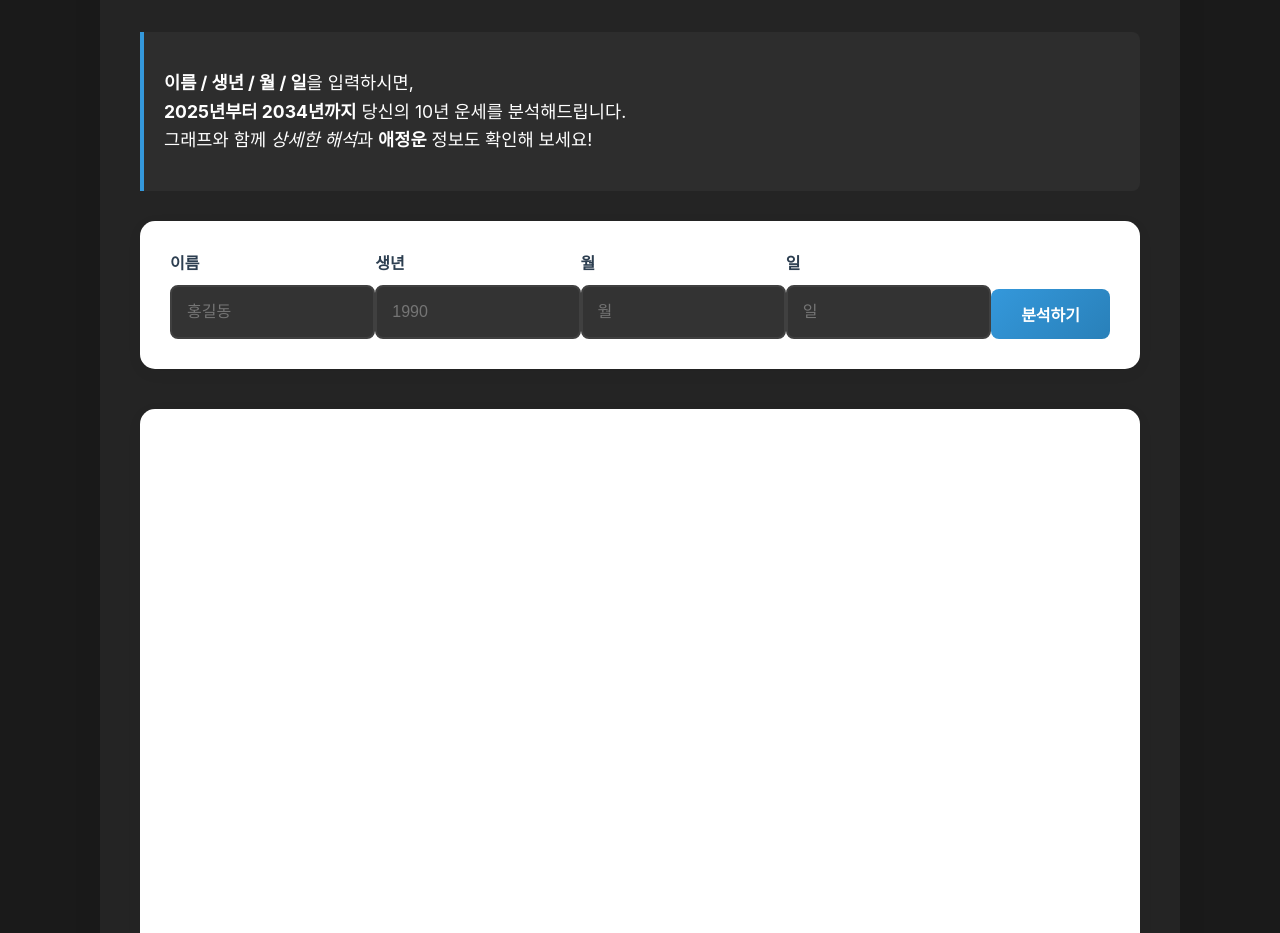
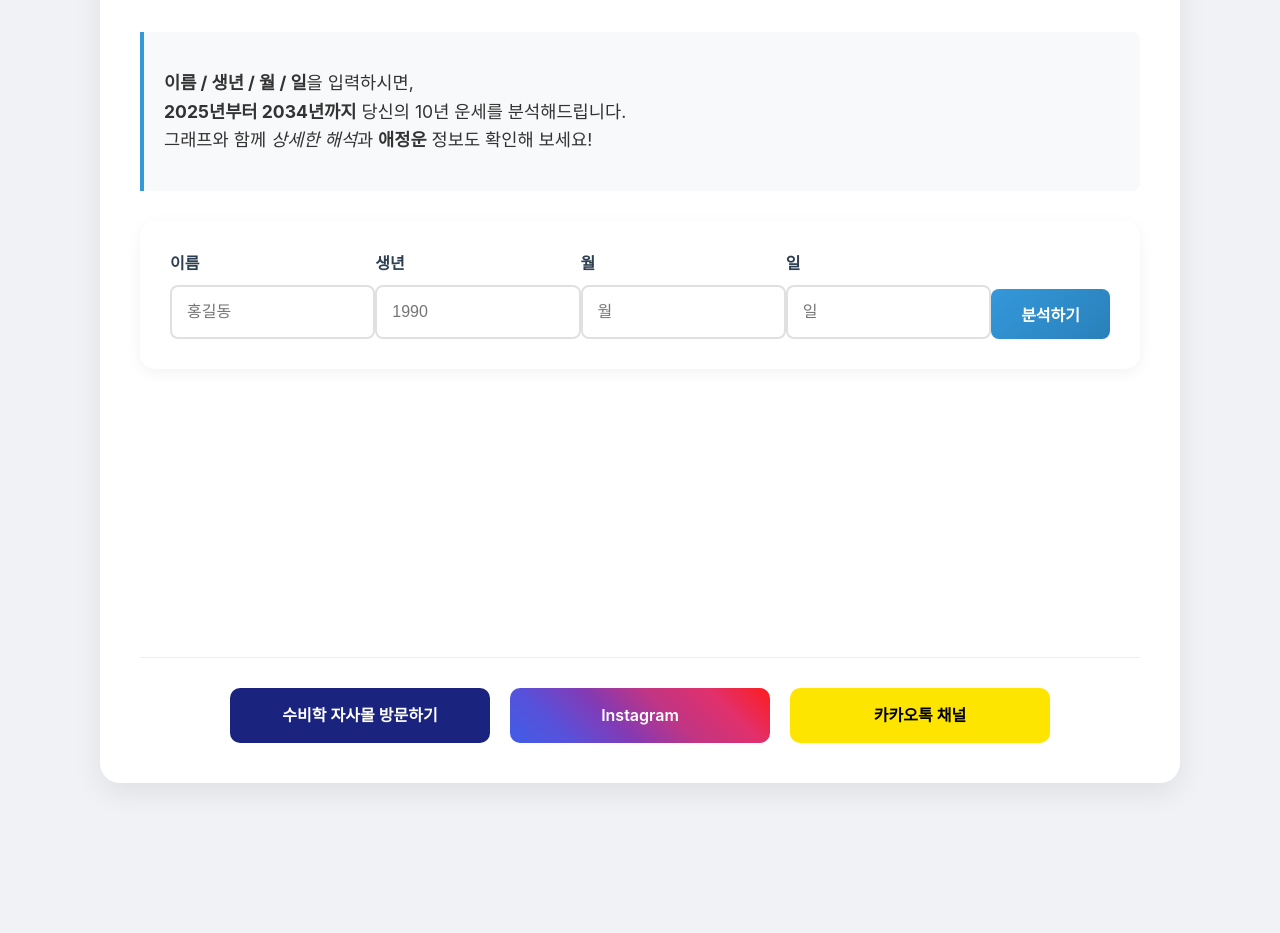
Before and after one commit to sure79/tenyears, a plain HTML site: page index.html in a window 1280 px wide. Shown: the part 167-1100 px from the top of the page. After the commit the page ends 978 px from the top, so only its background shows below. Drawn offline with nearby package versions, Linux system fonts and the dark colour scheme.

Commit message:
Update index.html

```diff
--- a/index.html
+++ b/index.html
@@ -161,25 +161,26 @@ button:hover {
         width: 100%;
     }
 }
-@media (prefers-color-scheme: dark) {
-    body {
-        background-color: #1a1a1a;
-        color: #fff;
-    }
-    .container {
-        background: #242424;
-    }
-    .description {
-        background: #2d2d2d;
-    }
-    input {
-        background: #333;
-        border-color: #404040;
-        color: #fff;
-    }
-    .social-links {
-        border-top-color: #333;
-    }
+
+
+
+
+
+
+
+
+
+
+
+
+
+
+
+
+
+
+
+
 }
 
 /* 차트 컨테이너 */
```
